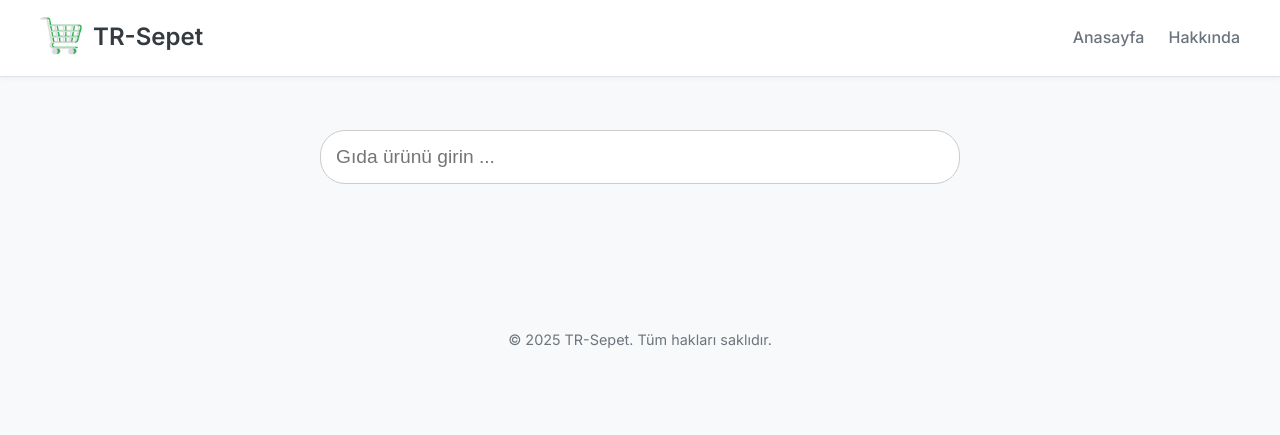
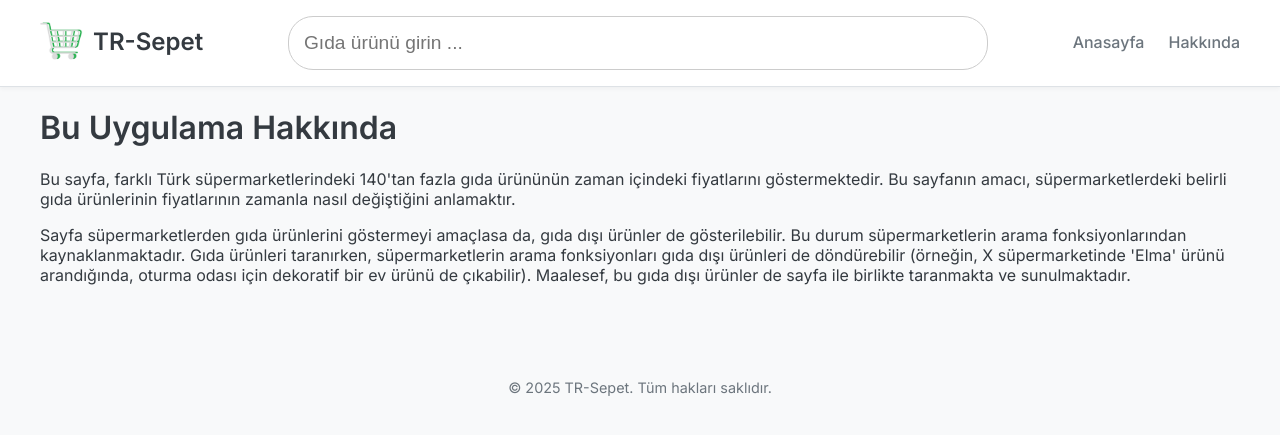
Before and after one commit to Bar-Kal/TR-Sepet, a Flask app: page / in a window 1280 px wide. Shown: the top 435 px of the page. Run offline with Flask 3, Linux system fonts and the light colour scheme.

Commit message:
Search bar functionality adapted

```diff
--- a/sepet_app/frontend/routes.py
+++ b/sepet_app/frontend/routes.py
@@ -2,6 +2,7 @@ import os
 import sqlite3
 import locale
 import py7zr
+import re
 from flask import render_template, current_app, request, jsonify
 from werkzeug.utils import secure_filename
 from datetime import datetime, timedelta
@@ -85,7 +86,7 @@ def unzip_new_db_file():
 @current_app.route('/index', methods=['GET'])
 def index():
     """Renders the landing page."""
-    return render_template('index.html', title='Ara', search_query='', show_header_search=False)
+    return render_template('index.html', title='Ara', search_query='', show_header_search=True)
 
 
 @current_app.route('/products', methods=['GET'])
@@ -110,9 +111,25 @@ def products():
     # --- Initialize variables ---
     charts_data = None
     no_results = True
+    search_error = None
 
     # --- Handle request ---
     product_search = request.args.get('q')
+
+    # Server-side validation for product_search
+    if product_search is not None:
+        if not product_search.strip(): # Handles empty string and whitespace-only strings
+            product_search = None
+            search_error = "Lütfen bir arama terimi girin."
+        else:
+            # Regex to allow alphanumeric characters and Turkish specific characters
+            # Min 2, Max 30 characters
+            pattern = r"^[a-zA-Z0-9çÇğĞıİöÖşŞüÜ\s]{2,30}$"
+            if not re.match(pattern, product_search) or not (2 <= len(product_search) <= 30):
+                print(f"Invalid search query '{product_search}' received. Ignoring.")
+                product_search = None
+                search_error = "Arama çubuğuna sadece harf, rakam ve Türkçe karakterler girebilirsiniz. En az 2, en fazla 30 karakter olmalıdır."
+
     selected_shops = request.args.getlist('shops')
     category_name = request.args.get('category')
     date_range = request.args.get('date_range')
@@ -127,10 +144,10 @@ def products():
         try:
             start_date_str, end_date_str = date_range.split(' - ')
         except ValueError:
-            start_date_str = (datetime.now() - timedelta(days=14)).strftime('%Y-%m-%d')
+            start_date_str = (datetime.now() - timedelta(days=30)).strftime('%Y-%m-%d')
             end_date_str = datetime.now().strftime('%Y-%m-%d')
     else:
-        start_date_str = (datetime.now() - timedelta(days=14)).strftime('%Y-%m-%d')
+        start_date_str = (datetime.now() - timedelta(days=30)).strftime('%Y-%m-%d')
         end_date_str = datetime.now().strftime('%Y-%m-%d')
 
 
@@ -257,6 +274,7 @@ def products():
                            product_search=product_search or '',
                            search_query=product_search or '',
                            shop_logo_mapping=shop_logo_mapping,
+                           search_error=search_error,
                            show_header_search=True)
 
 
--- a/sepet_app/frontend/static/css/style.css
+++ b/sepet_app/frontend/static/css/style.css
@@ -373,3 +373,33 @@ footer {
     height: 40px;
     margin-right: 10px;
 }
+
+/* Alert styles */
+.alert {
+    padding: 1rem;
+    margin-bottom: 1rem;
+    border: 1px solid transparent;
+    border-radius: var(--border-radius);
+}
+
+.alert-danger {
+    color: #721c24;
+    background-color: #f8d7da;
+    border-color: #f5c6cb;
+}
+
+/* Shared search bar styles */
+.search-container {
+    display: flex;
+    justify-content: center;
+    align-items: center;
+    height: 20vh;
+}
+
+.shared-search-bar {
+    width: 100%;
+    padding: 15px;
+    font-size: 1.2em;
+    border-radius: 25px;
+    border: 1px solid #ccc;
+}
--- a/sepet_app/frontend/templates/base.html
+++ b/sepet_app/frontend/templates/base.html
@@ -24,7 +24,7 @@
                 {% if show_header_search %}
                 <div class="nav-center">
                     <form action="{{ url_for('products') }}" method="get" class="header-search-form">
-                        <input type="search" name="q" class="header-search-bar" placeholder="Ara..." value="{{ search_query or '' }}">
+                        <input type="search" name="q" class="shared-search-bar" placeholder="Gıda ürünü girin ..." value="{{ search_query or '' }}" pattern="^[a-zA-Z0-9çÇğĞıİöÖşŞüÜ\s]{2,30}$" minlength="2" maxlength="30" title="Arama çubuğuna sadece harf, rakam ve Türkçe karakterler girebilirsiniz. En az 2, en fazla 30 karakter olmalıdır.">
                     </form>
                 </div>
                 {% endif %}
@@ -44,5 +44,7 @@
     <footer>
         <p>&copy; 2025 TR-Sepet. Tüm hakları saklıdır.</p>
     </footer>
+
+    <script src="{{ url_for('static', filename='js/search.js') }}"></script>
 </body>
 </html>
--- a/sepet_app/frontend/templates/index.html
+++ b/sepet_app/frontend/templates/index.html
@@ -3,26 +3,9 @@
 {% block title %}Ara{% endblock %}
 
 {% block content %}
-<style>
-    .search-container {
-        display: flex;
-        justify-content: center;
-        align-items: center;
-        height: 20vh;
-    }
-
-    .search-bar {
-        width: 50%;
-        padding: 15px;
-        font-size: 1.2em;
-        border-radius: 25px;
-        border: 1px solid #ccc;
-    }
-</style>
-
-<div class="search-container">
-    <form action="{{ url_for('products') }}" method="get" style="width: 100%; text-align: center;">
-        <input type="search" name="q" class="search-bar" placeholder="Gıda ürünü girin ...">
-    </form>
+<div class="container mt-5">
+    <h1>Bu Uygulama Hakkında</h1>
+    <p>Bu sayfa, farklı Türk süpermarketlerindeki 140'tan fazla gıda ürününün zaman içindeki fiyatlarını göstermektedir. Bu sayfanın amacı, süpermarketlerdeki belirli gıda ürünlerinin fiyatlarının zamanla nasıl değiştiğini anlamaktır.</p>
+    <p>Sayfa süpermarketlerden gıda ürünlerini göstermeyi amaçlasa da, gıda dışı ürünler de gösterilebilir. Bu durum süpermarketlerin arama fonksiyonlarından kaynaklanmaktadır. Gıda ürünleri taranırken, süpermarketlerin arama fonksiyonları gıda dışı ürünleri de döndürebilir (örneğin, X süpermarketinde 'Elma' ürünü arandığında, oturma odası için dekoratif bir ev ürünü de çıkabilir). Maalesef, bu gıda dışı ürünler de sayfa ile birlikte taranmakta ve sunulmaktadır.</p>
 </div>
 {% endblock %}
--- a/sepet_app/frontend/templates/products.html
+++ b/sepet_app/frontend/templates/products.html
@@ -40,6 +40,11 @@
     </aside>
 
     <main class="results-main">
+        {% if search_error %}
+            <div class="alert alert-danger" role="alert">
+                {{ search_error }}
+            </div>
+        {% endif %}
         {% if charts_data %}
             <h2>{{ results_title }}</h2>
             <p class="date-range">{{ start_date }} ile {{ end_date }} arasındaki veriler gösteriliyor</p>
```
